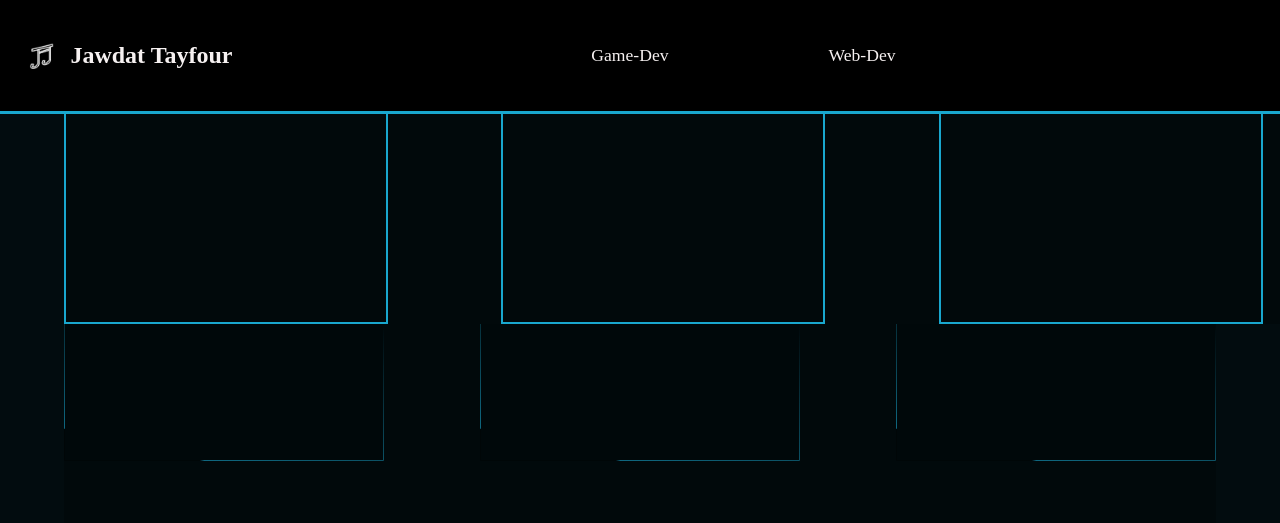
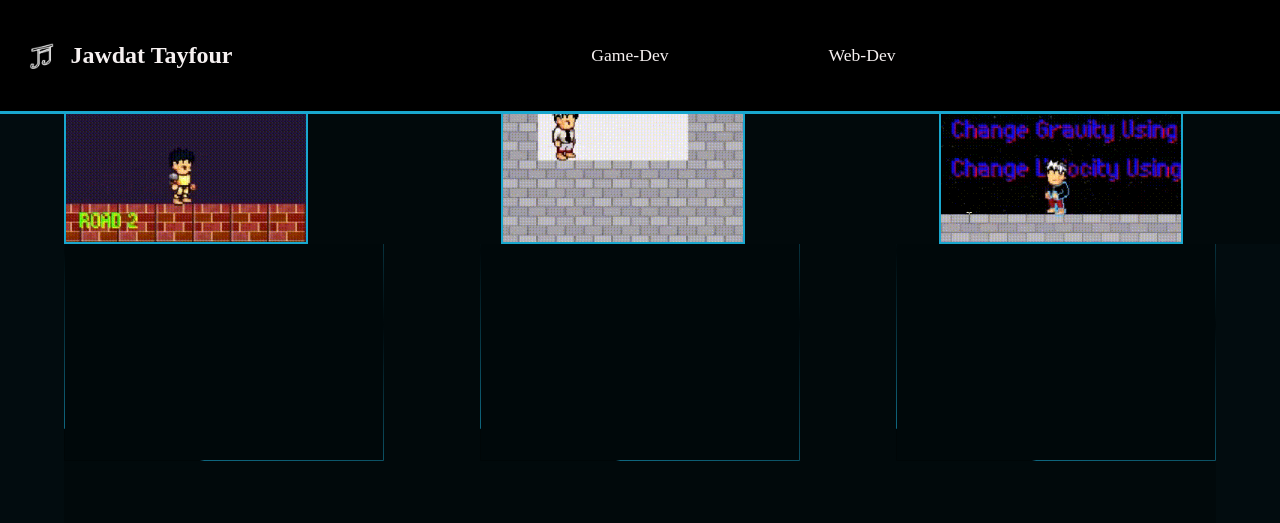
Before and after one commit to Jawdat-Tayfour/Portfolio-UNDockerized, a Django app: page /fccf7574-d4dd-4d57-a7ed-538a0366a7e3 in a window 1280 px wide. Shown: the top 523 px of the page. Run offline with Django 4.2, Linux system fonts and the light colour scheme; data comes from the database, SQL or seed files in the repository; parts of the project's set-up code (start-up, migrations or seed data) failed here and were passed over; some libraries are stand-ins or nearby versions.

Commit message:
media Bugs

```diff
--- a/templates/project_detail.html
+++ b/templates/project_detail.html
@@ -10,7 +10,7 @@
     <div class="cards">
         {% for img in project.images.all %}
             <div class="card">
-            <iframe src="{{img.image}}" width="320" height="320" frameBorder="0"></iframe>
+            <img src="{{img.image}}">
         </div>
         {% endfor %}
     </div>
```
